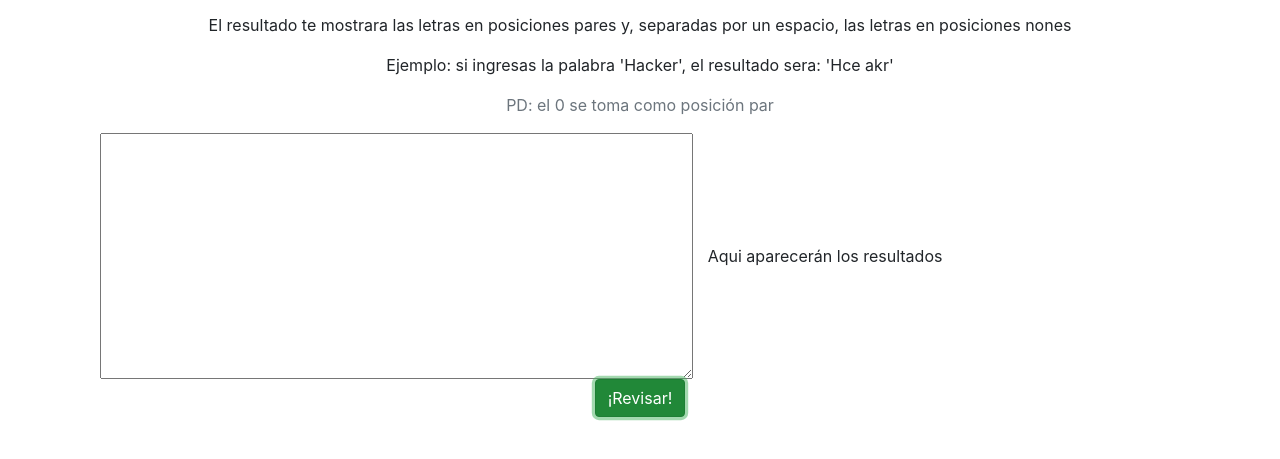
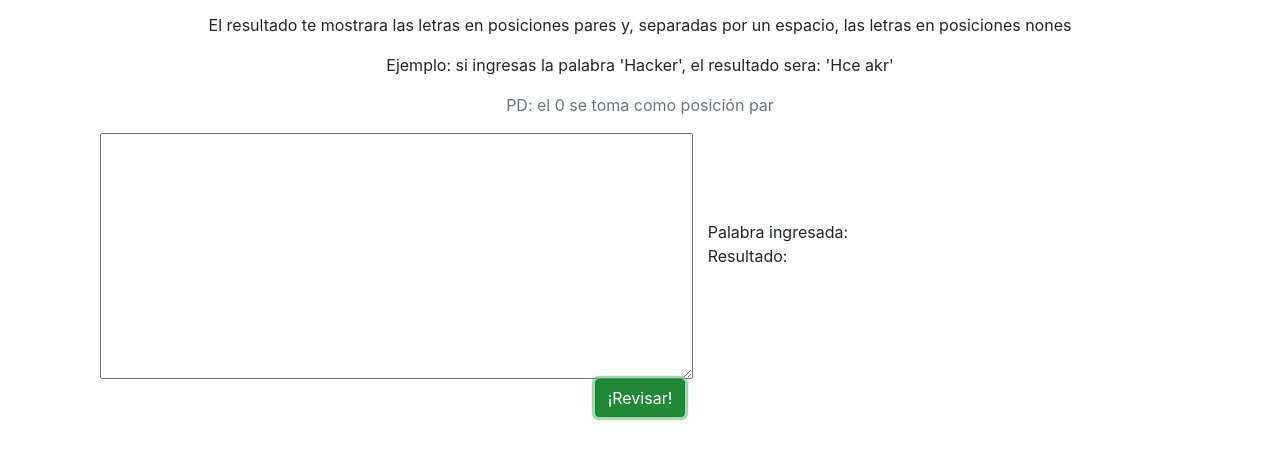
Before and after one commit to urimeba/js, a plain HTML site: page index.html in a window 1280 px wide. Both pictures are taken after a click on the button "¡Revisar!". Shown: the part 185-644 px from the top of the page. Drawn offline with nearby package versions, Linux system fonts and the light colour scheme.

Commit message:
*feat* Ejercicio de JS terminado
El ejercicio pedido de JS ya se ha terminado y funciona correctamente

```diff
--- a/index.html
+++ b/index.html
@@ -43,11 +43,47 @@
                 </div>
             </div>
 
-            <button class="btn btn-success">¡Revisar!</button>
+            <button class="btn btn-success" onclick="revisandoCadenas()">¡Revisar!</button>
 
 
         </div>
     </div>
+
+    <script>
+        revisandoCadenas = () => {
+            let respuesta = {};
+            let palabras = document.getElementById('palabras').value;
+            palabras = palabras.split(/\r?\n/);
+            palabras.forEach(palabra => {
+                let tamañoCadena = palabra.length;
+                let cadenaPar = "";
+                let cadenaNon = "";
+
+                for (let x = 0; x < tamañoCadena; x++) {
+                    let letra = palabra[x];
+                    if (x === 0 || x % 2 === 0) {
+                        cadenaPar += letra;
+                    } else {
+                        cadenaNon += letra;
+                    }
+                }
+
+                respuesta[palabra] = [cadenaPar, cadenaNon];
+            });
+
+            let contenedorResultado = document.getElementById('resultado');
+            contenedorResultado.innerHTML = "";
+            for (let palabra in respuesta) {
+                contenedorResultado.innerText += 'Palabra ingresada: ' + palabra + '\n';
+                contenedorResultado.innerText += 'Resultado: ' + respuesta[palabra][0] + " " +
+                respuesta[palabra][1] + '\n\n';
+
+            }
+
+
+
+        }
+    </script>
 
 
 
```
